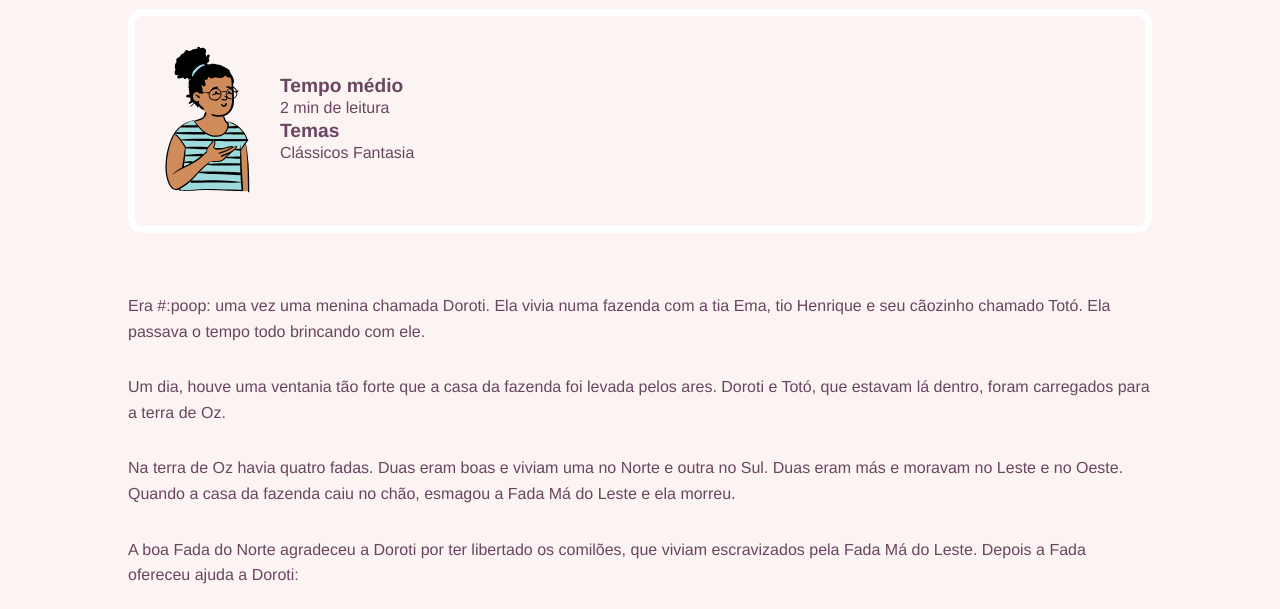
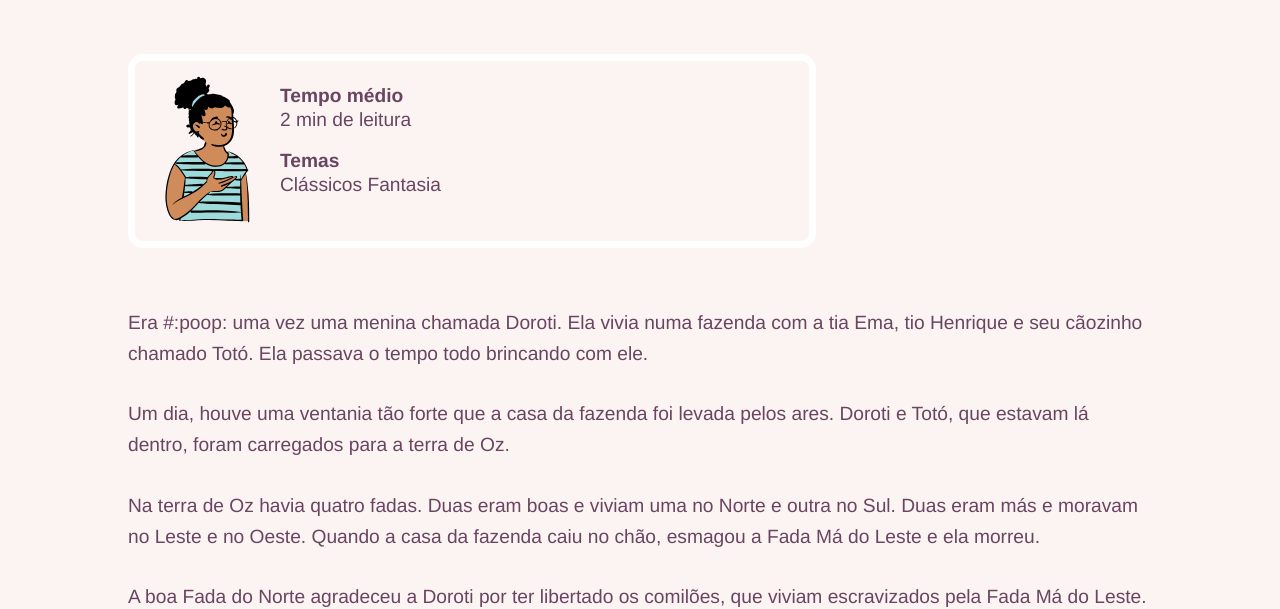
Before and after one commit to marcos-paiva/gnsh, a Gatsby site: page /content in a window 1280 px wide. Shown: the part 193-802 px from the top of the page. Built offline with nearby package versions, Linux system fonts and the light colour scheme; Gatsby itself is replaced by a stand-in of ours.

Commit message:
Update article.module.css

```diff
--- a/src/styles/modules/article.module.css
+++ b/src/styles/modules/article.module.css
@@ -8,8 +8,13 @@
 }
 
 .container {
+    h2{
+        margin-bottom: var(--baseline);
+    }
+
     p {
         margin-bottom: var(--baseline);
+        font-size: 1.2rem;
     }
 }
 
@@ -27,8 +32,9 @@
     align-items: center;
     border: calc(var(--baselineHalf) / 2) solid #ffffff;
     border-radius: var(--baselineHalf);
-    padding: var(--baseline);
-
+    margin: var(--baselineDouble) 0;
+    padding: var(--baselineHalf) var(--baseline);
+    width: 60%;
 }
 
 .dataImage {
@@ -38,4 +44,9 @@
 .dataContent {
     margin-left: var(--baseline);
     font-size: 1.2rem;
+
+    p {
+        font-size: 1.2rem;
+        margin-bottom: var(--baselineHalf);
+    }
 }
```
